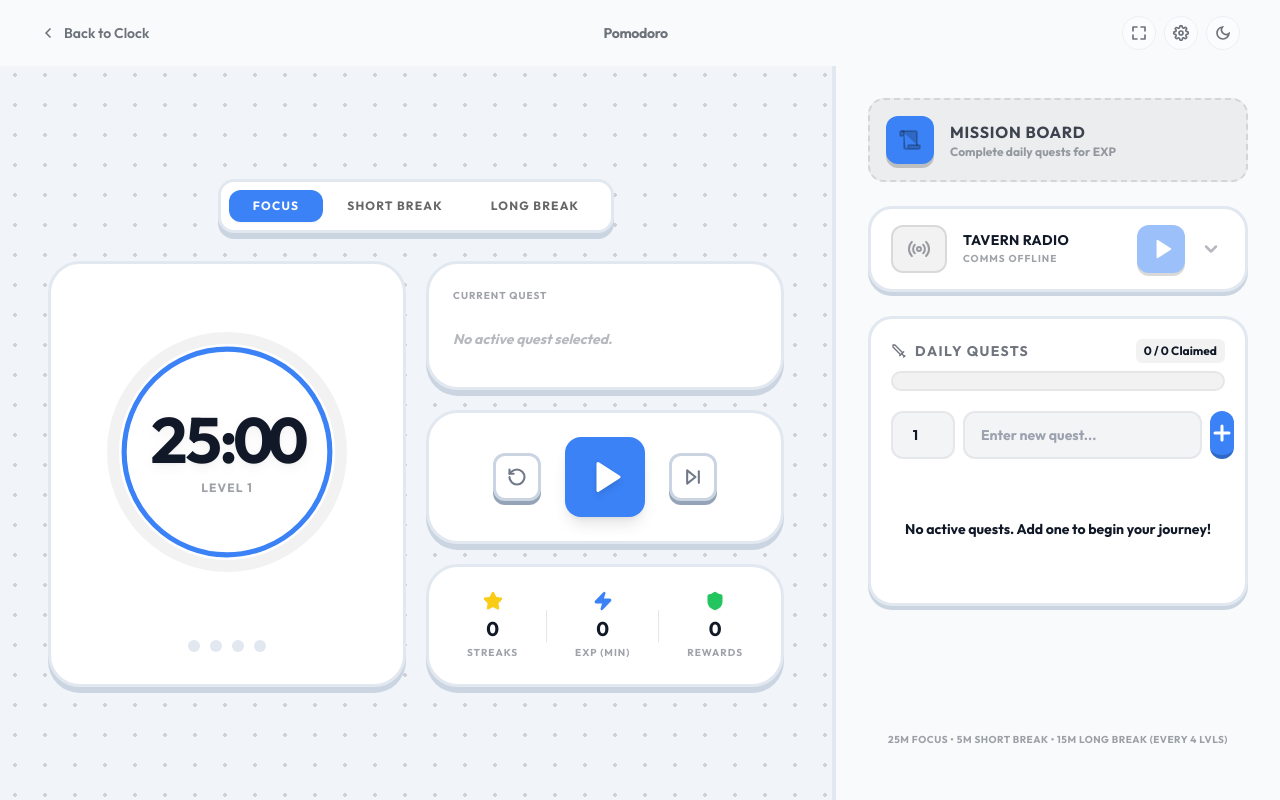
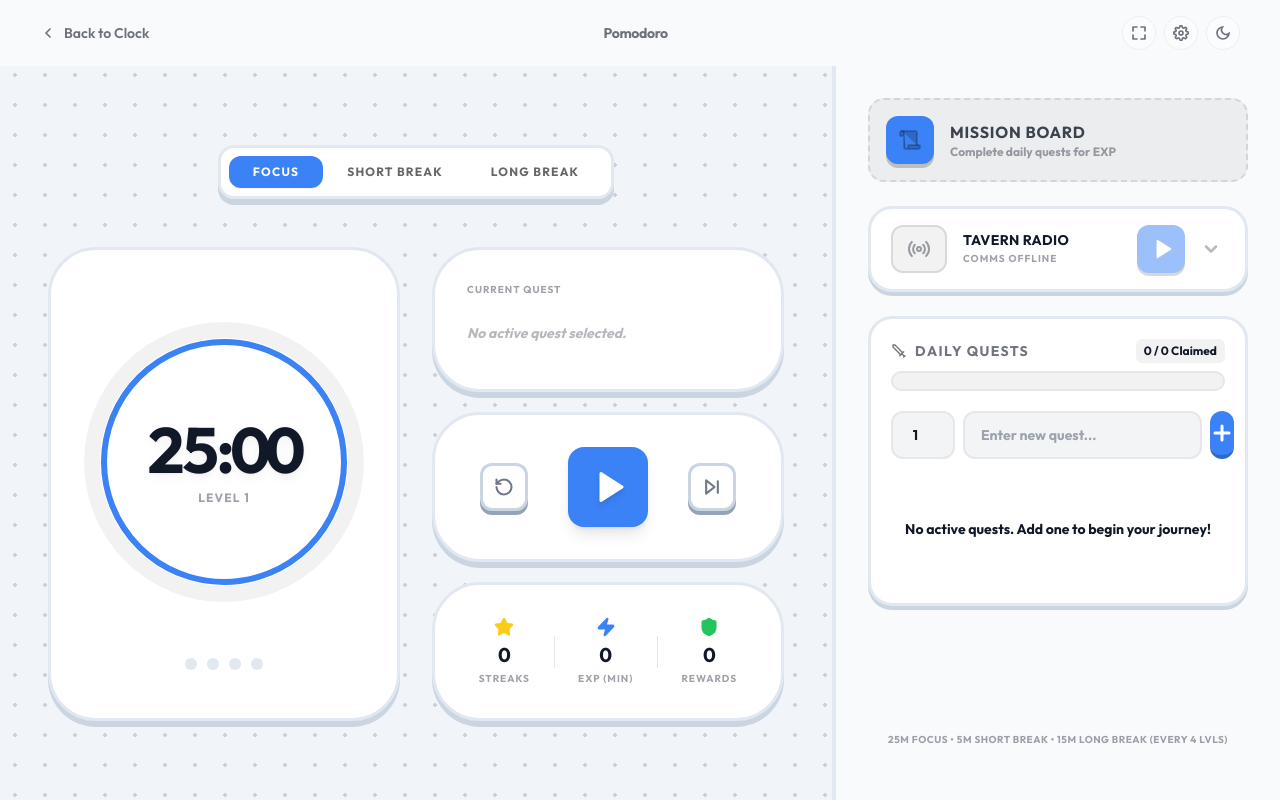
Before and after one commit to labib03/my-digital-clock, a Next.js app: page /pomodoro in a window 1280 px wide. Built offline with nearby package versions, Linux system fonts and the light colour scheme.

Commit message:
feat(pomodoro): enhance layout scaling for large screens and fix setting units translation

```diff
--- a/app/pomodoro/_components/TimerSection.tsx
+++ b/app/pomodoro/_components/TimerSection.tsx
@@ -74,7 +74,7 @@ export default function TimerSection({
     return (
         <>
             <section className="relative lg:flex-1 flex flex-col items-center py-4 lg:py-6 lg:overflow-hidden shrink-0 scroll-smooth z-10 w-full">
-                <div className="flex-1 flex flex-col items-center justify-center gap-4 sm:gap-5 w-full max-w-lg lg:max-w-3xl mx-auto px-4">
+                <div className="flex-1 flex flex-col items-center justify-center gap-4 sm:gap-5 lg:gap-8 w-full max-w-lg lg:max-w-4xl xl:max-w-[1400px] mx-auto px-4 lg:px-8 xl:px-12">
 
                     {/* 1. DYNAMIC TABS BLOCK */}
                     <div className={`relative flex p-1.5 sm:p-2 rounded-2xl w-fit mx-auto ${gamePanel}`}>
@@ -105,10 +105,10 @@ export default function TimerSection({
                     </div>
 
                     {/* 2. BENTO GRID */}
-                    <div ref={timerRef} className="grid grid-cols-1 md:grid-cols-2 gap-4 sm:gap-5 w-full mt-2">
+                    <div ref={timerRef} className="grid grid-cols-1 md:grid-cols-2 gap-4 sm:gap-5 lg:gap-8 w-full mt-2 lg:mt-4">
 
                         {/* LEFT: VISUAL ARENA */}
-                        <div className={`flex flex-col items-center justify-center p-6 sm:p-8 rounded-[2rem] ${gamePanel} h-full min-h-[320px]`}>
+                        <div className={`flex flex-col items-center justify-center p-6 sm:p-8 lg:p-12 rounded-[2rem] lg:rounded-[3rem] ${gamePanel} h-full min-h-[320px] lg:min-h-[440px]`}>
                             <AnimatePresence mode="wait">
                                 {(phase === "short" || phase === "long") && running ? (
                                     <motion.div key="breathing"
@@ -118,7 +118,7 @@ export default function TimerSection({
                                         <BreathingGuide color={current.color} />
                                         <div className="flex flex-col items-center">
                                             <div className="font-extrabold geo-nums tabular-nums leading-none tracking-tighter opacity-50"
-                                                style={{ fontSize: "clamp(2rem, 5vmin, 3rem)", color: textCol }}>
+                                                style={{ fontSize: "clamp(2.5rem, 6vmin, 4rem)", color: textCol }}>
                                                 {fmt(timeLeft)}
                                             </div>
                                             <div className="text-[10px] sm:text-xs font-bold uppercase tracking-[0.2em] opacity-40 mt-1">
@@ -131,12 +131,12 @@ export default function TimerSection({
                                         initial={{ opacity: 0, scale: 0.8 }} animate={{ opacity: 1, scale: 1 }} exit={{ opacity: 0, scale: 0.8 }}
                                         className="relative flex flex-col items-center justify-center w-full h-full"
                                     >
-                                        <div style={{ width: "clamp(180px, 30vmin, 240px)", height: "clamp(180px, 30vmin, 240px)" }} className="relative flex items-center justify-center">
-                                            <div className="absolute inset-0 rounded-full border-[clamp(6px,2vmin,12px)] border-black/5 dark:border-white/5" />
+                                        <div style={{ width: "clamp(180px, 35vmin, 360px)", height: "clamp(180px, 35vmin, 360px)" }} className="relative flex items-center justify-center">
+                                            <div className="absolute inset-0 rounded-full border-[clamp(6px,2.5vmin,16px)] border-black/5 dark:border-white/5" />
                                             <ProgressRing pct={pct} color={current.color} />
                                             <div className="absolute inset-0 flex flex-col items-center justify-center z-10 pointer-events-none drop-shadow-sm">
                                                 <div className="font-extrabold geo-nums tabular-nums leading-none tracking-tighter"
-                                                    style={{ fontSize: "clamp(3.5rem, 8vmin, 5rem)", color: textCol, textShadow: "0 4px 12px rgba(0,0,0,0.05)" }}>
+                                                    style={{ fontSize: "clamp(3.5rem, 8vmin, 6.5rem)", color: textCol, textShadow: "0 4px 12px rgba(0,0,0,0.05)" }}>
                                                     {fmt(timeLeft)}
                                                 </div>
                                                 <motion.span key={phase} className="font-bold uppercase tracking-widest opacity-40 text-[10px] sm:text-xs mt-2">
@@ -169,7 +169,7 @@ export default function TimerSection({
                         <div className="flex flex-col gap-4 sm:gap-5 h-full">
 
                             {/* ACTIVE TASK CARD */}
-                            <div className={`flex flex-col justify-center p-5 sm:p-6 rounded-[2rem] ${gamePanel}`}>
+                            <div className={`flex flex-col justify-center p-5 sm:p-6 lg:p-8 rounded-[2rem] lg:rounded-[3rem] ${gamePanel}`}>
                                 <p className="text-[10px] font-black uppercase tracking-widest opacity-40 mb-3 flex items-center gap-2">
                                     Current Quest
                                 </p>
@@ -188,7 +188,7 @@ export default function TimerSection({
                             </div>
 
                             {/* CONTROLS CARD */}
-                            <div className={`flex items-center justify-center gap-4 sm:gap-6 p-5 sm:p-6 rounded-[2rem] ${gamePanel} flex-1`}>
+                            <div className={`flex items-center justify-center gap-4 sm:gap-6 lg:gap-10 p-5 sm:p-6 lg:p-8 rounded-[2rem] lg:rounded-[3rem] ${gamePanel} flex-1`}>
                                 <button
                                     onClick={onReset}
                                     className={`w-12 h-12 rounded-xl flex items-center justify-center transition-transform active:scale-90 ${gameButton}`}
@@ -219,7 +219,7 @@ export default function TimerSection({
                             </div>
 
                             {/* STATS CARD */}
-                            <div className={`flex items-center justify-around px-4 py-5 sm:p-6 rounded-[2rem] ${gamePanel}`}>
+                            <div className={`flex items-center justify-around px-4 py-5 sm:p-6 lg:p-8 rounded-[2rem] lg:rounded-[3rem] ${gamePanel}`}>
                                 <div className="flex flex-col items-center">
                                     <Star size={20} className="text-yellow-400 mb-2 drop-shadow-sm" fill="currentColor" />
                                     <span className="font-extrabold text-xl leading-none geo-nums">{sessionsDone}</span>
```
